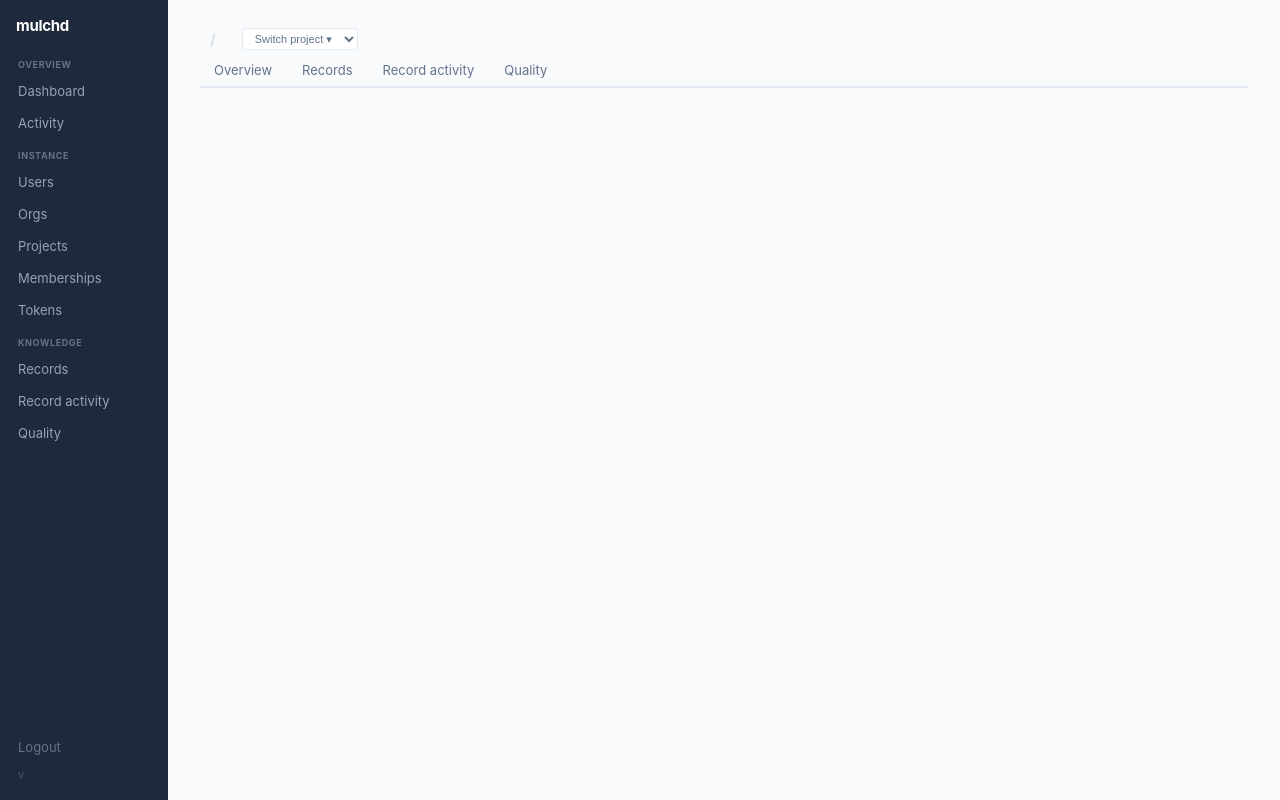
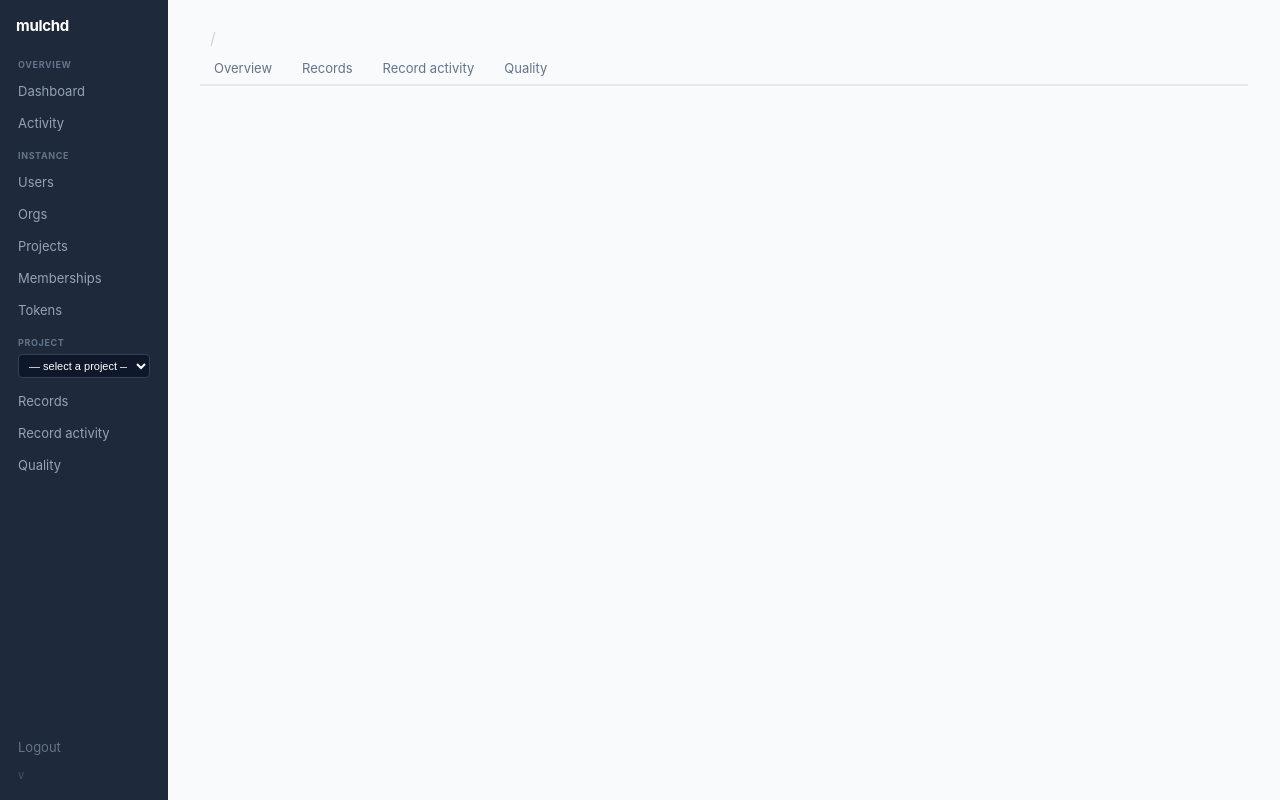
Before and after one commit to ChacheGS/mulchd, a FastAPI app: template src/mulchd/templates/project_base.html in a window 1280 px wide. Run offline with FastAPI, Linux system fonts and the light colour scheme; the template is opened without the code that fills it, so the values that code supplies are empty; parts of the project's set-up code (start-up, migrations or seed data) failed here and were passed over.

Commit message:
feat(admin): move project switcher to sidebar, drop from header

```diff
--- a/src/mulchd/admin/projects.py
+++ b/src/mulchd/admin/projects.py
@@ -78,14 +78,12 @@ async def project_overview_page(request: Request, org_slug: str, project_slug: s
         )
         for use in uses:
             uses_by_invite[use.invite_id].append(use)
-    all_projects = await Project.all().order_by("org__slug", "slug").prefetch_related("org")
     response = templates.TemplateResponse(
         request,
         "project_detail.html",
         {
-            "active": "records",  # sidebar Knowledge group, not a specific tab — see note below
+            "active": "records",  # sidebar Project group, not a specific tab — see note below
             "project": project,
-            "all_projects": all_projects,
             "active_tab": "overview",
             "tab_path": "",
             "invites": invites,
--- a/src/mulchd/admin/quality.py
+++ b/src/mulchd/admin/quality.py
@@ -2,7 +2,6 @@ from fastapi import APIRouter, Depends, Request
 from fastapi.responses import Response
 
 from ..domains import list_domain_names, mulch_dir
-from ..models import Project
 from ..mulch import audit_corpus
 from ._shared import require_admin, resolve_project_by_slugs, set_last_project_cookie, templates
 
@@ -28,14 +27,12 @@ async def quality_page(
     report = result.get("report", {})
     suggestions = result.get("suggestions", {}).get("groups", [])
 
-    all_projects = await Project.all().order_by("org__slug", "slug").prefetch_related("org")
     response = templates.TemplateResponse(
         request,
         "quality.html",
         {
             "active": "quality",
             "project": project,
-            "all_projects": all_projects,
             "active_tab": "quality",
             "tab_path": "quality",
             "available_domains": available_domains,
--- a/src/mulchd/admin/record_activity.py
+++ b/src/mulchd/admin/record_activity.py
@@ -4,7 +4,7 @@ from fastapi import APIRouter, Depends, Form, Request
 from fastapi.responses import RedirectResponse, Response
 
 from ..domains import mulch_dir
-from ..models import Project, RecordEdit, RecordEvent, RecordMeta
+from ..models import RecordEdit, RecordEvent, RecordMeta
 from ..mulch import restore_record
 from ..records import read_domain_records
 from ._shared import require_admin, resolve_project_by_slugs, set_last_project_cookie, templates
@@ -211,14 +211,12 @@ async def record_activity_page(
             if records:
                 archived_domains.append({"name": jsonl_file.stem, "records": records})
 
-    all_projects = await Project.all().order_by("org__slug", "slug").prefetch_related("org")
     response = templates.TemplateResponse(
         request,
         "record_activity.html",
         {
             "active": "record-activity",
             "project": project,
-            "all_projects": all_projects,
             "active_tab": "record-activity",
             "tab_path": "record-activity",
             "events": events,
--- a/src/mulchd/admin/records_view.py
+++ b/src/mulchd/admin/records_view.py
@@ -4,7 +4,6 @@ from fastapi import APIRouter, Depends, Form, Request
 from fastapi.responses import JSONResponse, RedirectResponse, Response
 
 from ..domains import mulch_dir
-from ..models import Project
 from ..mulch import delete_record, edit_record
 from ..records import read_domain_records
 from ._shared import (
@@ -103,7 +102,6 @@ async def records_page(request: Request, org_slug: str, project_slug: str) -> Re
                 domains_data.append({"name": jsonl_file.stem, "records": records})
 
     total_record_count = sum(len(d["records"]) for d in domains_data)
-    all_projects = await Project.all().order_by("org__slug", "slug").prefetch_related("org")
 
     response = templates.TemplateResponse(
         request,
@@ -111,7 +109,6 @@ async def records_page(request: Request, org_slug: str, project_slug: str) -> Re
         {
             "active": "records",
             "project": project,
-            "all_projects": all_projects,
             "active_tab": "records",
             "tab_path": "records",
             "domains": domains_data,
--- a/src/mulchd/main.py
+++ b/src/mulchd/main.py
@@ -141,6 +141,20 @@ async def _connect_admin_context(request: Request, call_next):
     return await call_next(request)
 
 
+@app.middleware("http")
+async def _admin_project_switcher_context(request: Request, call_next):
+    """The sidebar's project switcher (base.html) needs the full project list
+    on every /admin page, not just ones that already resolve a `project` —
+    computed once here instead of duplicated in every admin route. Skips
+    /admin/api/ and /admin/records/count, which return JSON and never render
+    base.html — the query would be pure waste there, and records/count in
+    particular is polled every 15s by the Records page while it's open."""
+    path = request.url.path
+    if path.startswith("/admin") and not path.startswith("/admin/api/") and path != "/admin/records/count":
+        request.state.all_projects = await Project.all().order_by("org__slug", "slug").prefetch_related("org")
+    return await call_next(request)
+
+
 app.include_router(admin_router)
 app.include_router(api_router)
 app.include_router(connect_router)
--- a/src/mulchd/templates/base.html
+++ b/src/mulchd/templates/base.html
@@ -14,6 +14,7 @@
   .sidebar-logo { color: white; font-weight: 700; font-size: 15px; padding: 2px 8px 12px; letter-spacing: -0.3px; }
   .nav-group-label { color: #64748b; font-size: 9px; font-weight: 700; text-transform: uppercase; letter-spacing: 0.07em; padding: 10px 10px 4px; }
   .nav-group-label:first-of-type { padding-top: 2px; }
+  .sidebar-project-switcher { width: calc(100% - 20px); margin: 0 10px 6px; font-size: 11px; padding: 4px 6px; border-radius: 4px; border: 1px solid #334155; background: #0f172a; color: white; cursor: pointer; }
   .nav-link { display: block; padding: 7px 10px; color: #94a3b8; text-decoration: none; border-radius: 4px; font-size: 13px; }
   .nav-link:hover { background: rgba(255,255,255,0.06); color: #e2e8f0; }
   .nav-link.active { background: rgba(255,255,255,0.12); color: white; }
@@ -112,8 +113,15 @@
     <a href="/admin/memberships" class="nav-link {% if active == 'memberships' %}active{% endif %}">Memberships</a>
     <a href="/admin/project-tokens" class="nav-link {% if active == 'project-tokens' %}active{% endif %}">Tokens</a>
 
-    <div class="nav-group-label">Knowledge</div>
+    <div class="nav-group-label">Project</div>
     {% set _kp = (project.org.slug ~ '/' ~ project.slug) if (project is defined and project) else request.cookies.get('admin_last_project', '') %}
+    {% set _tab_path = tab_path if tab_path is defined else '' %}
+    <select class="sidebar-project-switcher" onchange="if (this.value) location.href = '/admin/p/' + this.value + '/{{ _tab_path }}'">
+      <option value="">— select a project —</option>
+      {% for p in request.state.all_projects %}
+      <option value="{{ p.org.slug }}/{{ p.slug }}" {% if (p.org.slug ~ '/' ~ p.slug) == _kp %}selected{% endif %}>{{ p.org.slug }} / {{ p.slug }}</option>
+      {% endfor %}
+    </select>
     <a href="{{ ('/admin/p/' ~ _kp ~ '/records') if _kp else '/admin/projects?pick_for=records' }}" class="nav-link {% if active == 'records' %}active{% endif %}">Records</a>
     <a href="{{ ('/admin/p/' ~ _kp ~ '/record-activity') if _kp else '/admin/projects?pick_for=record-activity' }}" class="nav-link {% if active == 'record-activity' %}active{% endif %}">Record activity</a>
     <a href="{{ ('/admin/p/' ~ _kp ~ '/quality') if _kp else '/admin/projects?pick_for=quality' }}" class="nav-link {% if active == 'quality' %}active{% endif %}">Quality</a>
--- a/src/mulchd/templates/project_base.html
+++ b/src/mulchd/templates/project_base.html
@@ -6,7 +6,6 @@
   .project-breadcrumb-org { font-size: 12px; color: #94a3b8; }
   .project-breadcrumb-sep { color: #cbd5e1; }
   .project-breadcrumb-name { font-size: 16px; font-weight: 600; color: #1e293b; }
-  .project-switcher { margin-left: 6px; font-size: 11px; padding: 3px 8px; border: 1px solid #e2e8f0; border-radius: 4px; background: white; color: #64748b; cursor: pointer; }
   .project-tabs { display: flex; gap: 2px; border-bottom: 2px solid #e2e8f0; margin-bottom: 16px; }
   .project-tab { padding: 8px 14px; font-size: 13px; color: #64748b; text-decoration: none; }
   .project-tab.active { font-weight: 600; color: #3b82f6; border-bottom: 2px solid #3b82f6; margin-bottom: -2px; }
@@ -16,12 +15,6 @@
   <span class="project-breadcrumb-org">{{ project.org.slug }}</span>
   <span class="project-breadcrumb-sep">/</span>
   <span class="project-breadcrumb-name">{{ project.slug }}</span>
-  <select class="project-switcher" onchange="if (this.value) location.href = '/admin/p/' + this.value + '/{{ tab_path }}'">
-    <option value="">Switch project ▾</option>
-    {% for p in all_projects %}
-    <option value="{{ p.org.slug }}/{{ p.slug }}" {% if p.id == project.id %}selected{% endif %}>{{ p.org.slug }} / {{ p.slug }}</option>
-    {% endfor %}
-  </select>
 </div>
 
 <div class="project-tabs">
```
Also changed, not shown: tests/admin/test_sidebar_nav.py (+67 -4 lines).
